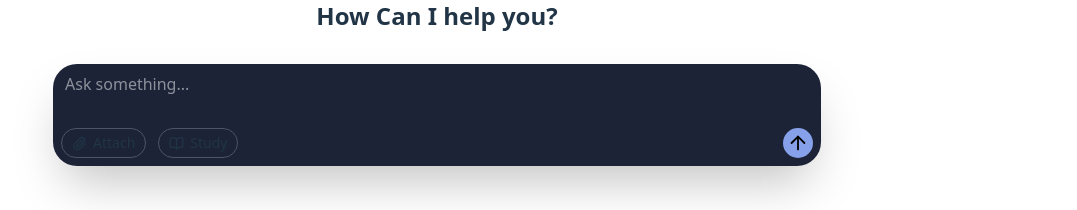
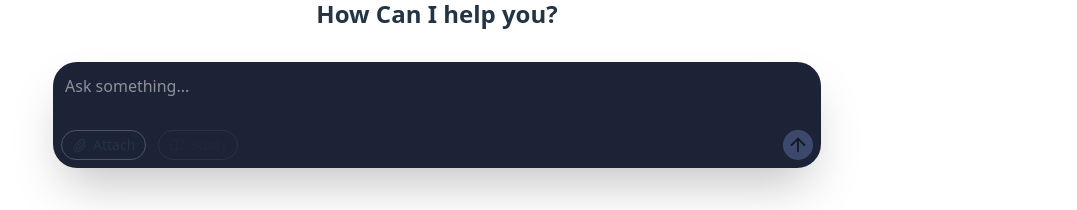
Before and after one commit to Aneeshaik/insightai, a React (Vite) app in the folder frontend/: page / in a window 1280 px wide. Shown: the part 333-543 px from the top of the page, without its empty margins (203-1280 px from the left). Built offline with nearby package versions, Linux system fonts and the light colour scheme.

Commit message:
fixed-button-disbled-scroll-bug

```diff
--- a/frontend/src/components/ChatBox.jsx
+++ b/frontend/src/components/ChatBox.jsx
@@ -9,9 +9,9 @@ const ChatBox = () => {
   const [input, setInput] = useState("");
   const [file, setFile] = useState(null);
   const [isTyping, setIsTyping] = useState(false)
-  const [uploading, setUploading] = useState(false)
-  const chatRef = useRef(null)
-  const lastMessageRef = useRef(null);
+  const [isDisabled, setIsDisabled] = useState(true)
+  const prevMessagesLengthRef = useRef(messages?.length);
+  const messagesEndRef = useRef(null);
 
   const handleUpload = async () => {
     if (!file) return alert("Please select a file");
@@ -20,13 +20,10 @@ const ChatBox = () => {
     formData.append("file", file);
 
     try {
-      setUploading(true);
       await axios.post("https://paper-brain-94qd.vercel.app/upload", formData);
     } catch (err) {
       console.error(err);
       alert("Upload failed!");
-    } finally {
-      setUploading(false);
     }
   };
 
@@ -52,6 +49,7 @@ const ChatBox = () => {
         await handleUpload()
       }
       setIsTyping(true)
+      setIsDisabled(true)
       const res = await axios.post("https://paper-brain-94qd.vercel.app/chat", {
         message: input,
       });
@@ -67,32 +65,36 @@ const ChatBox = () => {
     }
   };
 
-  const handleTypingScroll = useCallback(() => {
-    if (lastMessageRef.current) {
-      lastMessageRef.current.scrollIntoView({
-        behavior: "smooth",
-        block: "start",
-      });
-    }
-  }, []);
+  const scrollToBottom = () => {
+    messagesEndRef?.current?.scrollIntoView({ behavior: "smooth" });
+  };
+
+  const onDone = useCallback(() => {
+    setIsTyping(false)
+  }, [])
 
   useEffect(() => {
-    if(messages.length > 0 && lastMessageRef.current){
-      setTimeout(() => {
-        lastMessageRef.current.scrollIntoView({
-          behavior: 'smooth',
-          block: 'start'
-        });
-      }, 1000);
+    if (input.trim().length === 0 || isTyping) {
+      setIsDisabled(true);
+    } else {
+      setIsDisabled(false);
     }
-  }, [messages])
+  }, [input, isTyping]);
+
+
+  useEffect(() => {
+    if (messages?.length > prevMessagesLengthRef.current) {
+      scrollToBottom();
+    }
+    prevMessagesLengthRef.current = messages?.length;
+  }, [messages]);
 
   return (
     <div className={`flex flex-col ${
       messages.length > 0 ? "h-[calc(100vh-44px)]" : ""
     }`}>
-      {messages.length > 0 && <div className="h-10 flex-shrink-0" />}
-      <div ref={chatRef} className={`flex-1 flex flex-col overflow-y-auto space-y-2 ${
+      {messages.length > 0 && <div className="h-10 shrink-0" />}
+      <div className={`flex-1 flex flex-col overflow-y-auto space-y-2 ${
         messages.length > 0 ? "pb-4" : "justify-end"
       }`} style={{ scrollbarWidth: "none" }}>
        {messages.map((msg, i) => (
@@ -102,7 +104,7 @@ const ChatBox = () => {
               <div className="relative flex items-start self-end gap-2 border border-[#323232] py-2 px-4 rounded-2xl w-fit">
                 <File size={30} />
 
-                <div className="mt-[-2px]">
+                <div className="-mt-0.5">
                   <p className="text-sm font-medium">{msg.file.name}</p>
                   <p className="text-xs text-gray-400">
                     {msg.file.type ? msg.file.type.split('/')[1]?.toUpperCase() : 'UNKNOWN'}
@@ -113,7 +115,6 @@ const ChatBox = () => {
 
             {/* Message bubble */}
             <div
-              ref={i === messages.length - 1 ? lastMessageRef : null}
               className={`py-2 rounded-3xl w-fit ${
                 msg.role === 'user'
                   ? 'bg-[#1c2337] self-end text-right px-4 text-white'
@@ -126,7 +127,7 @@ const ChatBox = () => {
                   speed={30}
                   isTyping={isTyping}
                   setIsTyping={setIsTyping}
-                  onTyping={handleTypingScroll}
+                  onDone={onDone}
                   showCursor={i === messages.length - 1}
                 />
               ) : (
@@ -135,10 +136,11 @@ const ChatBox = () => {
             </div>
           </div>
         ))}
+        <div ref={messagesEndRef} />
       </div>
       {messages.length === 0 && <p className="text-center my-8 text-2xl font-semibold">How Can I help you?</p>}
       <div className="flex flex-col items-start gap-2 bg-[#1c2337] p-2 rounded-3xl shadow-2xl">
-        {file && <div className="relative flex items-start gap-2 border-1 border-[#323232] py-2 px-2 rounded-2xl">
+        {file && <div className="relative flex items-start gap-2 border border-[#323232] py-2 px-2 rounded-2xl">
           <File
             size={30}
           />
@@ -161,13 +163,13 @@ const ChatBox = () => {
             textarea.style.height = `${Math.min(textarea.scrollHeight, 200)}px`; // Grow to content height or max-height
           }}
           onKeyDown={(e) => {
-            if(e.key === "Enter" && !e.shiftKey){
+            if(e.key === "Enter" && !e.shiftKey && !isDisabled){
               e.preventDefault()
               handleSend()
             }
           }}
           placeholder="Ask something..."
-          className="focus:outline-none px-1 w-full bg-transparent text-white resize-none overflow-y-auto"
+          className="focus:outline-none px-1 pt-1 w-full bg-transparent text-white resize-none overflow-y-auto"
         />
         <div className="flex justify-between items-center w-full">
           <div className="flex gap-3 items-center">
@@ -178,25 +180,34 @@ const ChatBox = () => {
                 onChange={(e) => setFile(e.target.files[0])}
                 className="hidden"
               />
-              <div className="flex gap-1.5 items-center border-1 px-2.5 py-1 border-gray-600 rounded-4xl">
+              <div className="flex gap-1.5 items-center border px-2.5 py-1 border-gray-600 rounded-4xl">
                 <Paperclip
                   size={15}
                 />
                 <p className="text-sm">Attach</p>
               </div>
             </label>
-            <div className="flex gap-1.5 items-center border-1 px-2.5 py-1 border-gray-600 rounded-4xl cursor-pointer">
+            <div className="flex gap-1.5 items-center border px-2.5 py-1 border-gray-600 rounded-4xl cursor-not-allowed opacity-30">
               <BookOpen
                 size={15}
               />
               <p className="text-sm">Study</p>
             </div>
           </div>
-          <ArrowUp
-            size={30}
-            className="bg-[#86a1ea] p-1 rounded-3xl text-black"
-            onClick={handleSend}
-          />
+          <button
+            disabled={isDisabled}
+            style={{
+              backgroundColor: 'transparent',
+              border: 'none',
+              padding: 0
+            }}
+          >
+            <ArrowUp
+              size={30}
+              className={`bg-[#86a1ea] p-1 rounded-3xl text-black ${isDisabled ? 'opacity-30' : 'opacity-100'}`}
+            />
+          </button>
+
         </div>
       </div>
     </div>
--- a/frontend/src/components/TypingEffect.jsx
+++ b/frontend/src/components/TypingEffect.jsx
@@ -15,7 +15,7 @@ const TypingEffect = ({ text, speed, onTyping, onDone, isTyping, setIsTyping, sh
     const interval = setInterval(() => {
       setIndex((prevIndex) => {
         const nextIndex = prevIndex + 1;
-        if(nextIndex > 5) setIsTyping(false)
+        // if(nextIndex > 5) setIsTyping(false)
         if(onTyping) onTyping()
         if (nextIndex >= text.length) {
           clearInterval(interval);
@@ -26,7 +26,7 @@ const TypingEffect = ({ text, speed, onTyping, onDone, isTyping, setIsTyping, sh
     }, speed);
 
     return () => clearInterval(interval);
-  }, [text, speed, onTyping, onDone]);
+  }, [text, speed, onTyping, setIsTyping, onDone]);
 
   // Slice the text up to the current index
   const displayedText = text.slice(0, index);
@@ -38,7 +38,7 @@ const TypingEffect = ({ text, speed, onTyping, onDone, isTyping, setIsTyping, sh
           {displayedText}
         </ReactMarkdown>
       </div>
-      {isTyping && showCursor && <span className="animate-pulse">|</span>}
+      {isTyping && showCursor && displayedText.length <=5 && <span className="animate-pulse">|</span>}
     </div>
   )
 };
```
